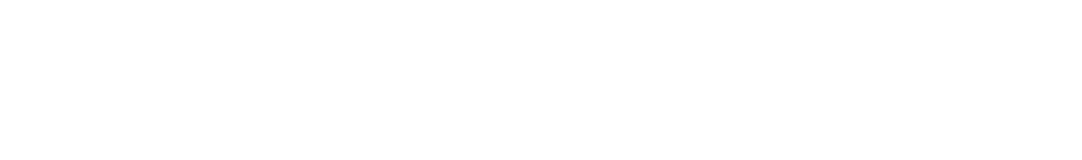
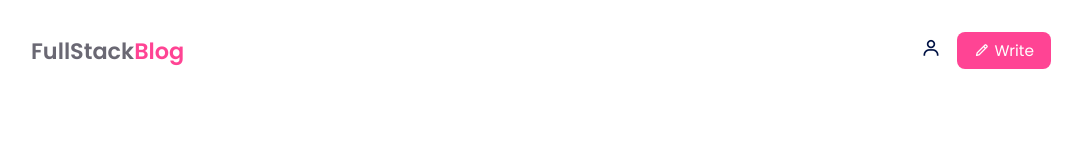
Before and after one commit to henrythomaz/blog, a website: page views/index.html in a window 1280 px wide. Shown: the whole page, without its empty margins (99-1181 px from the left). Drawn offline with nearby package versions, Linux system fonts and the light colour scheme.

Commit message:
Estilizando o NavBar

```diff
--- /dev/null
+++ b/public/CSS/style.css
@@ -0,0 +1,79 @@
+/* Google Fonts */
+@import url('https://fonts.googleapis.com/css2?family=Poppins:ital,wght@0,100;0,200;0,300;0,400;0,500;0,600;0,700;0,800;0,900;1,100;1,200;1,300;1,400;1,500;1,600;1,700;1,800;1,900&display=swap');
+
+* {
+    padding: 0;
+    margin: 0;
+    box-sizing: border-box;
+    scroll-behavior: smooth;
+    scroll-padding-top: 2rem;
+    font-family: "Poppins", sans-serif;
+}
+/* Variaveis */
+:root {
+    --second-color: #ff4494;
+    --text-color: #001244;
+    --container-color: #01282f;
+    --bg-color: #fff;
+    --text-alter-color: hsla(248, 67%, 5%, 0.6);
+}
+body {
+    background: var(--bg-color);
+    color: var(--text-color);
+}
+a {
+    text-decoration: none;
+}
+img {
+    width: 100%;
+}
+section {
+    padding: 3rem 0 2rem;
+}
+.container {
+    max-width: 1060px;
+    margin: auto;
+    width: 100%;
+}
+header {
+    position: fixed;
+    top: 20px;
+    left: 0;
+    width: 100%;
+    z-index: 100;
+}
+.nav {
+    display: flex;
+    justify-content: space-between;
+    align-items: center;
+    background: var(--bg-color);
+    padding: 12px 20px;
+    border-radius: 12px;
+}
+.logo {
+    font-size: 1.4rem;
+    font-weight: 600;
+    color: var(--text-alter-color);
+}
+.logo span {
+    color: var(--second-color);
+}
+.nav-right {
+    display: flex;
+    align-items: center;
+    column-gap: 1rem;
+}
+.admin-btn .bx {
+    color: var(--text-color);
+    font-size: 20px;
+}
+.write-btn {
+    display: flex;
+    align-items: center;
+    gap: 5px;
+    color: var(--bg-color);
+    background: var(--second-color);
+    padding: 7px 17px;
+    font-size: 0.96rem;
+    border-radius: 8px;
+}
--- a/views/index.html
+++ b/views/index.html
@@ -5,11 +5,22 @@
     <meta name="viewport" content="width=device-width, initial-scale=1.0">
     <title>FullStack Blog</title>
     <!-- Link do CSS -->
-    <link rel="stylesheet" href="./public/CSS/style.css">
+    <link rel="stylesheet" href="/CSS/style.css">
     <!-- Fonte-icones-->
     <link href='https://unpkg.com/boxicons@2.1.4/css/boxicons.min.css' rel='stylesheet'>
 </head>
 <body>
-
+    <!-- Header -->
+    <header>
+        <div class="nav container">
+            <!-- Logo -->
+            <a href="#" class="logo">FullStack<span>Blog</span></a>
+            <!-- Nav Direita -->
+            <div class="nav-right">
+                <a href="/admin" class="admin-btn"><i class='bx bx-user'></i></a>
+                <a href="/add" class="write-btn"><i class='bx bx-pencil'></i>Write</a>
+            </div>
+        </div>
+    </header>
 </body>
 </html>
--- a/views/public/CSS/style.css
+++ /dev/null
@@ -1,19 +0,0 @@
-/* Google Fonts */
-@import url('https://fonts.googleapis.com/css2?family=Poppins:ital,wght@0,100;0,200;0,300;0,400;0,500;0,600;0,700;0,800;0,900;1,100;1,200;1,300;1,400;1,500;1,600;1,700;1,800;1,900&display=swap');
-
-*{
-    padding: 0;
-    margin: 0;
-    box-sizing: border-box;
-    scroll-behavior: smooth;
-    scroll-padding-top: 2rem;
-    font-family: "Poppins", sans-serif;
-}
-/* Variaveis */
-:root {
-    --second-color: #ff4494;
-    --text-color: #001244;
-    --container-color: #01282f;
-    --bg-color: #fff;
-    --text-alter-color: hsla(248, 67%, 5%, 0.6);
-}
```
Also changed, not shown: public/JS/main.js (added).
